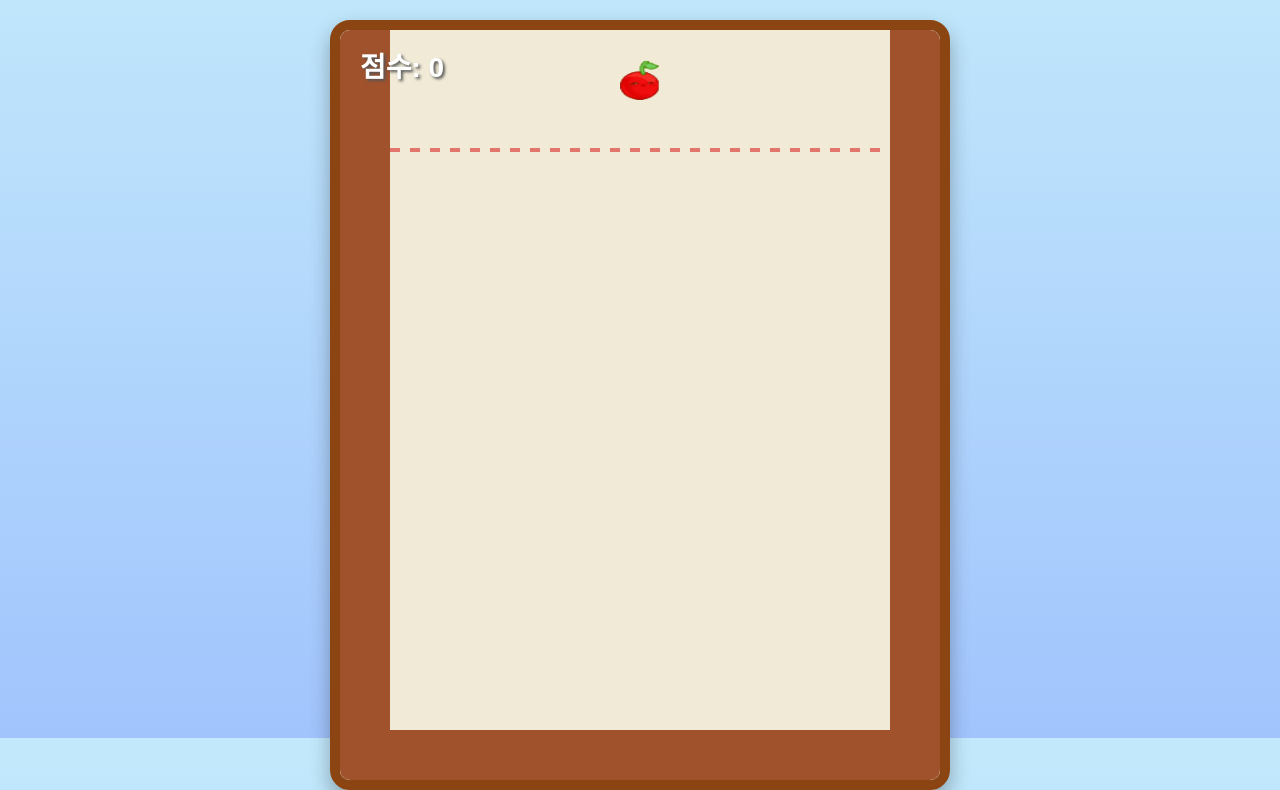
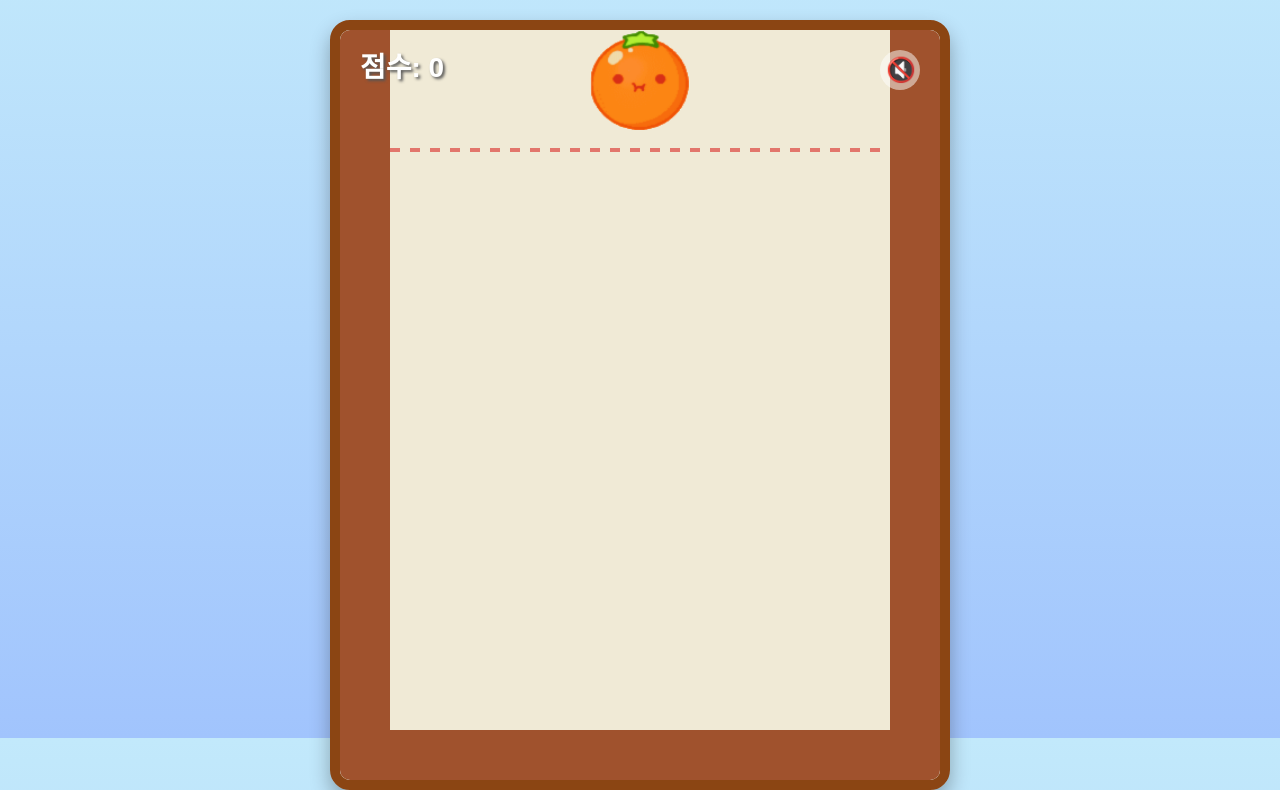
Before and after one commit to yeo-nacho/watermelon, a plain HTML site: page index.html in a window 1280 px wide. Shown: the part 62-852 px from the top of the page. Drawn offline with nearby package versions, Linux system fonts and the light colour scheme; a web font is replaced by a local one.

Commit message:
BGM Support

```diff
--- a/index.html
+++ b/index.html
@@ -3,209 +3,221 @@
 <head>
     <meta charset="UTF-8">
     <meta name="viewport" content="width=device-width, initial-scale=1.0">
-    <title>수박 게임 - 과일 이미지 버전</title>
+    <!-- 1. 브라우저 탭 제목 수정 -->
+    <title>연아의 수박게임</title>
     <link rel="preconnect" href="https://fonts.googleapis.com">
     <link rel="preconnect" href="https://fonts.gstatic.com" crossorigin>
     <link href="https://fonts.googleapis.com/css2?family=Mooli&display=swap" rel="stylesheet">
     <style>
-        body { display: flex; justify-content: center; align-items: center; flex-direction: column; height: 100vh; margin: 0; background: linear-gradient(to top, #a1c4fd 0%, #c2e9fb 100%); font-family: 'Mooli', sans-serif; }
+        body { display: flex; justify-content: center; align-items: center; flex-direction: column; height: 100vh; margin: 0; background: linear-gradient(to top, #a1c4fd 0%, #c2e9fb 100%); font-family: 'Mooli', sans-serif; overflow: hidden; }
         h1 { font-size: 3em; color: #fff; text-shadow: 2px 2px 4px rgba(0,0,0,0.3); }
-        #game-container { position: relative; border: 10px solid #8B4513; border-radius: 20px; box-shadow: 0 10px 20px rgba(0,0,0,0.3); cursor: pointer; }
+        #game-container { position: relative; border: 10px solid #8B4513; border-radius: 20px; box-shadow: 0 10px 20px rgba(0,0,0,0.3); }
         canvas { border-radius: 10px; display: block; }
         #score { position: absolute; top: 15px; left: 20px; font-size: 28px; font-weight: bold; color: #fff; text-shadow: 2px 2px 3px #555; z-index: 10; }
-        #game-over-text { position: absolute; top: 50%; left: 50%; transform: translate(-50%, -50%); display: none; font-size: 48px; font-weight: bold; color: white; background-color: rgba(212, 2, 2, 0.75); padding: 20px 40px; border-radius: 15px; text-align: center; pointer-events: none; }
+        #mute-button { position: absolute; top: 20px; right: 20px; width: 40px; height: 40px; font-size: 24px; background: rgba(255, 255, 255, 0.5); border: none; border-radius: 50%; cursor: pointer; z-index: 10; transition: background-color 0.2s; }
+        #mute-button:hover { background: rgba(255, 255, 255, 0.8); }
+        #game-over-screen { position: absolute; top: 0; left: 0; width: 100%; height: 100%; background-color: rgba(0, 0, 0, 0.5); display: none; justify-content: center; align-items: center; flex-direction: column; z-index: 15; }
+        #game-over-text { font-size: 48px; font-weight: bold; color: white; margin-bottom: 20px; }
+        #restart-button { padding: 15px 30px; font-size: 24px; font-family: 'Mooli', sans-serif; font-weight: bold; color: #4B0082; background-color: #fff; border: 3px solid #ddd; border-radius: 10px; cursor: pointer; transition: background-color 0.2s, transform 0.2s; }
+        #restart-button:hover { background-color: #f0f0f0; transform: scale(1.05); }
     </style>
 </head>
 <body>
-    <h1>수박 게임</h1>
+    <audio id="bgm" loop src="music/bgm.mp3"></audio>
+
+    <!-- 2. 화면 제목 수정 -->
+    <h1>연아의 수박게임</h1>
     <div id="game-container">
         <canvas id="game-canvas"></canvas>
         <div id="score">점수: 0</div>
-        <div id="game-over-text">게임 오버<br><small style="font-size: 20px;">F5를 눌러 다시 시작</small></div>
+        <button id="mute-button">🔇</button>
+        <div id="game-over-screen">
+            <div id="game-over-text">게임 오버</div>
+            <button id="restart-button">다시 시작하기</button>
+        </div>
     </div>
 
     <script src="https://cdnjs.cloudflare.com/ajax/libs/matter-js/0.19.0/matter.min.js"></script>
+    <script>
+        // --------------------------------------------------
+        // 1. 상수 선언
+        // --------------------------------------------------
+        const { Engine, Render, Runner, World, Bodies, Body, Events, Composite, Sleeping } = Matter;
+        const WIDTH = 600, HEIGHT = 750, WALL_THICKNESS = 50, GAME_OVER_LINE = 120;
+        const DROP_SOUND_URL = 'music/drop.mp3';
+        const MERGE_SOUND_URL = 'music/pop.mp3';
+        const FRUITS_DATA = [
+            { level: 0, radius: 20, score: 1, imgSrc: 'img/00_cherry.png' }, { level: 1, radius: 25, score: 3, imgSrc: 'img/01_strawberry.png' }, { level: 2, radius: 35, score: 6, imgSrc: 'img/02_grape.png' }, { level: 3, radius: 40, score: 10, imgSrc: 'img/03_gyool.png' }, { level: 4, radius: 50, score: 15, imgSrc: 'img/04_orange.png' }, { level: 5, radius: 60, score: 21, imgSrc: 'img/05_apple.png' }, { level: 6, radius: 70, score: 28, imgSrc: 'img/06_pear.png' }, { level: 7, radius: 80, score: 36, imgSrc: 'img/07_peach.png' }, { level: 8, radius: 90, score: 45, imgSrc: 'img/08_pineapple.png' }, { level: 9, radius: 100, score: 55, imgSrc: 'img/09_melon.png' }, { level: 10, radius: 110, score: 66, imgSrc: 'img/10_watermelon.png' },
+        ];
 
-    <script>
-        const { Engine, Render, Runner, World, Bodies, Body, Events, Composite, Sleeping } = Matter;
+        // --------------------------------------------------
+        // 2. 게임 클래스 정의
+        // --------------------------------------------------
+        class SuikaGame {
+            constructor() {
+                // DOM 요소 가져오기
+                this.canvas = document.getElementById('game-canvas');
+                this.scoreElement = document.getElementById('score');
+                this.gameOverScreen = document.getElementById('game-over-screen');
+                this.restartButton = document.getElementById('restart-button');
+                this.bgm = document.getElementById('bgm');
+                this.muteButton = document.getElementById('mute-button');
 
-        const WIDTH = 600;
-        const HEIGHT = 750;
-        const WALL_THICKNESS = 50;
-        const GAME_OVER_LINE = 120;
-        const FPS = 60;
-        const GAME_OVER_DELAY = FPS * 1.5;
+                // 게임 상태 초기화
+                this.engine = null;
+                this.world = null;
+                this.render = null;
+                this.runner = null;
+                this.score = 0;
+                this.currentFruit = null;
+                this.disableAction = false;
+                this.gameOver = false;
+                this.isMusicStarted = false;
+                this.loadedImages = [];
+            }
 
-        // ====== [수정됨] imgSrc 속성에 각 과일의 이미지 주소를 추가합니다 ======
-        const FRUITS_DATA = [
-            { level: 0, radius: 20, score: 1, imgSrc:    'img/00_cherry.png' },
-            { level: 1, radius: 25, score: 3, imgSrc:    'img/01_strawberry.png' },
-            { level: 2, radius: 35, score: 6, imgSrc:    'img/02_grape.png' },
-            { level: 3, radius: 40, score: 10, imgSrc:   'img/03_gyool.png' },
-            { level: 4, radius: 50, score: 15, imgSrc:   'img/04_orange.png' },
-            { level: 5, radius: 60, score: 21, imgSrc:   'img/05_apple.png' },
-            { level: 6, radius: 70, score: 28, imgSrc:   'img/06_pear.png' },
-            { level: 7, radius: 80, score: 36, imgSrc:   'img/07_peach.png' },
-            { level: 8, radius: 90, score: 45, imgSrc:   'img/08_pineapple.png' },
-            { level: 9, radius: 100, score: 55, imgSrc:  'img/09_melon.png' },
-            { level: 10, radius: 110, score: 66, imgSrc: 'img/10_watermelon.png' },
-        ];
-        const MAX_FRUIT_LEVEL = FRUITS_DATA.length - 1;
-
-        let engine, world, render, runner;
-        let score = 0;
-        let currentFruit = null;
-        let disableAction = false;
-        let gameOver = false;
-
-        // ====== [새로 추가됨] 불러온 이미지 객체를 저장할 배열 ======
-        const loadedImages = [];
-
-        const canvas = document.getElementById('game-canvas');
-        const scoreElement = document.getElementById('score');
-        const gameOverElement = document.getElementById('game-over-text');
-
-        function init() {
-            // ====== [새로 추가됨] 게임 시작 전 모든 이미지를 미리 불러옵니다 ======
+            // 게임 초기화 (이미지 로딩)
+            init() {
                 let loadedCount = 0;
                 FRUITS_DATA.forEach((fruit, index) => {
                     const img = new Image();
                     img.src = fruit.imgSrc;
                     img.onload = () => {
                         loadedCount++;
-                    // 모든 이미지가 로드되면 게임을 시작
-                    if (loadedCount === FRUITS_DATA.length) {
-                        startGame();
-                    }
+                        if (loadedCount === FRUITS_DATA.length) this._startGame();
                     };
-                loadedImages[index] = img;
+                    img.onerror = () => {
+                        console.error(`이미지 로딩 실패: ${fruit.imgSrc}`);
+                        loadedCount++;
+                        if (loadedCount === FRUITS_DATA.length) this._startGame();
+                    };
+                    this.loadedImages[index] = img;
                 });
             }
 
-        function startGame() {
-            engine = Engine.create();
-            world = engine.world;
-            render = Render.create({
-                canvas: canvas,
-                engine: engine,
-                options: { width: WIDTH, height: HEIGHT, wireframes: false, background: '#F0EAD6' }
-            });
+            // 실제 게임 시작 설정
+            _startGame() {
+                this.engine = Engine.create();
+                this.world = this.engine.world;
+                this.render = Render.create({ canvas: this.canvas, engine: this.engine, options: { width: WIDTH, height: HEIGHT, wireframes: false, background: '#F0EAD6' } });
+                this.runner = Runner.create();
+
                 const wallOptions = { isStatic: true, render: { fillStyle: '#A0522D' } };
-            const ground = Bodies.rectangle(WIDTH / 2, HEIGHT - WALL_THICKNESS / 2, WIDTH, WALL_THICKNESS, wallOptions);
-            const leftWall = Bodies.rectangle(WALL_THICKNESS / 2, HEIGHT / 2, WALL_THICKNESS, HEIGHT, wallOptions);
-            const rightWall = Bodies.rectangle(WIDTH - WALL_THICKNESS / 2, HEIGHT / 2, WALL_THICKNESS, HEIGHT, wallOptions);
-            World.add(world, [ground, leftWall, rightWall]);
+                World.add(this.world, [
+                    Bodies.rectangle(WIDTH / 2, HEIGHT - WALL_THICKNESS / 2, WIDTH, WALL_THICKNESS, wallOptions),
+                    Bodies.rectangle(WALL_THICKNESS / 2, HEIGHT / 2, WALL_THICKNESS, HEIGHT, wallOptions),
+                    Bodies.rectangle(WIDTH - WALL_THICKNESS / 2, HEIGHT / 2, WALL_THICKNESS, HEIGHT, wallOptions),
+                ]);
 
-            runner = Runner.create();
-            Render.run(render);
-            Runner.run(runner, engine);
+                Render.run(this.render);
+                Runner.run(this.runner, this.engine);
 
-            addNewIndicatorFruit();
-            addEventListeners();
+                this._addEventListeners();
+                this._addNewIndicatorFruit();
             }
 
-        function createFruitBody(x, y, level, isSleeping) {
-            const fruitData = FRUITS_DATA[level];
-            return Bodies.circle(x, y, fruitData.radius, {
-                isSleeping: isSleeping,
-                label: isSleeping ? 'fruit_indicator' : 'fruit',
-                level: level,
-                restitution: 0.2,
-                friction: 0.5,
-                // Matter.js의 기본 렌더링은 사용하지 않음
-                render: { visible: false }
-            });
+            // 게임 재시작
+            _restartGame() {
+                Runner.stop(this.runner);
+                Render.stop(this.render);
+                World.clear(this.world);
+                Engine.clear(this.engine);
+
+                this.score = 0;
+                this.gameOver = false;
+                this.disableAction = false;
+                this.currentFruit = null;
+
+                this._updateScore();
+                this.gameOverScreen.style.display = 'none';
+
+                this._startGame();
             }
 
-        function addNewIndicatorFruit() {
-            const level = Math.floor(Math.random() * 5);
-            currentFruit = createFruitBody(WIDTH / 2, 50, level, true);
-            World.add(world, currentFruit);
+            // 모든 이벤트 리스너 통합 관리
+            _addEventListeners() {
+                this.restartButton.onclick = () => this._restartGame();
+                this.muteButton.onclick = () => {
+                    this.bgm.muted = !this.bgm.muted;
+                    this.muteButton.textContent = this.bgm.muted ? '🔇' : '🎵';
+                };
+
+                this.canvas.onclick = () => { if (!this.gameOver) this._dropCurrentFruit(); };
+                this.canvas.onmousemove = (event) => {
+                    if (!this.currentFruit || !this.currentFruit.isSleeping || this.gameOver) return;
+                    const bounds = this.canvas.getBoundingClientRect();
+                    const fruitData = FRUITS_DATA[this.currentFruit.level];
+                    const newX = Math.max(
+                        WALL_THICKNESS + fruitData.radius,
+                        Math.min(event.clientX - bounds.left, WIDTH - WALL_THICKNESS - fruitData.radius)
+                    );
+                    Body.setPosition(this.currentFruit, { x: newX, y: this.currentFruit.position.y });
+                };
+
+                Events.on(this.engine, 'collisionStart', (event) => this._handleCollision(event));
+                Events.on(this.engine, 'beforeUpdate', () => this._checkGameOver());
+                Events.on(this.render, 'afterRender', () => this._drawCustomElements());
             }
 
-        function dropCurrentFruit() {
-            if (!currentFruit || disableAction) return;
-            disableAction = true;
-            Sleeping.set(currentFruit, false);
-            currentFruit.label = 'fruit';
-            currentFruit = null;
-            setTimeout(() => {
-                addNewIndicatorFruit();
-                disableAction = false;
-            }, 600);
-        }
-
-        function addEventListeners() {
-            canvas.addEventListener('click', () => { if (!gameOver) dropCurrentFruit(); });
-            canvas.addEventListener('mousemove', (event) => {
-                if (!currentFruit || !currentFruit.isSleeping || gameOver) return;
-                const bounds = canvas.getBoundingClientRect();
-                const mouseX = event.clientX - bounds.left;
-                const fruitData = FRUITS_DATA[currentFruit.level];
-                const newX = Math.max(WALL_THICKNESS + fruitData.radius, Math.min(mouseX, WIDTH - WALL_THICKNESS - fruitData.radius));
-                Body.setPosition(currentFruit, { x: newX, y: currentFruit.position.y });
-            });
-
-            Events.on(engine, 'collisionStart', (event) => {
+            // 충돌 처리
+            _handleCollision(event) {
                 event.pairs.forEach((pair) => {
                     const { bodyA, bodyB } = pair;
                     if (bodyA.label === 'fruit' && bodyB.label === 'fruit' && bodyA.level === bodyB.level) {
                         const currentLevel = bodyA.level;
-                        if (currentLevel >= MAX_FRUIT_LEVEL) return;
-                        if (world.bodies.includes(bodyA) && world.bodies.includes(bodyB)) {
+                        if (currentLevel >= FRUITS_DATA.length - 1 || !this.world.bodies.includes(bodyA) || !this.world.bodies.includes(bodyB)) return;
+
+                        this._playSoundEffect(MERGE_SOUND_URL);
+
                         const midX = (bodyA.position.x + bodyB.position.x) / 2;
                         const midY = (bodyA.position.y + bodyB.position.y) / 2;
-                            World.remove(world, [bodyA, bodyB]);
-                            score += FRUITS_DATA[currentLevel].score;
-                            updateScore();
-                            const nextLevel = currentLevel + 1;
+                        World.remove(this.world, [bodyA, bodyB]);
+
+                        this.score += FRUITS_DATA[currentLevel].score;
+                        this._updateScore();
+
                         setTimeout(() => {
-                                const newFruit = createFruitBody(midX, midY, nextLevel, false);
-                                World.add(world, newFruit);
+                            const newFruit = this._createFruitBody(midX, midY, currentLevel + 1, false);
+                            World.add(this.world, newFruit);
                         }, 50);
+                    }
+                });
+            }
+
+            // 게임 오버 체크
+            _checkGameOver() {
+                if (this.gameOver) return;
+                for (const body of Composite.allBodies(this.world)) {
+                    if (body.label === 'fruit' && body.position.y - body.circleRadius < GAME_OVER_LINE) {
+                        body.framesAboveLine = (body.framesAboveLine || 0) + 1;
+                        if (body.framesAboveLine > 60 * 1.5) {
+                            this._endGame();
+                            return;
+                        }
+                    } else if (body.framesAboveLine) {
+                        body.framesAboveLine = 0;
+                    }
+                }
+            }
+
+            // 이미지, 라인 등 직접 그리기
+            _drawCustomElements() {
+                const context = this.render.context;
+                Composite.allBodies(this.world).forEach(body => {
+                    if (body.label.startsWith('fruit')) {
+                        const img = this.loadedImages[body.level];
+                        if (img && img.complete) {
+                            const { x, y } = body.position;
+                            const angle = body.angle;
+                            const radius = body.circleRadius;
+                            context.save();
+                            context.translate(x, y);
+                            context.rotate(angle);
+                            context.drawImage(img, -radius, -radius, radius * 2, radius * 2);
+                            context.restore();
                         }
                     }
                 });
-            });
-
-            Events.on(engine, 'beforeUpdate', (event) => {
-                if (gameOver) return;
-                for (const body of Composite.allBodies(world)) {
-                    if (body.label === 'fruit') {
-                        if (body.position.y - body.circleRadius < GAME_OVER_LINE) {
-                            body.framesAboveLine = (body.framesAboveLine || 0) + 1;
-                        } else {
-                            body.framesAboveLine = 0;
-                        }
-                        if (body.framesAboveLine > GAME_OVER_DELAY) {
-                            endGame();
-                            break;
-                        }
-                    }
-                }
-            });
-
-            // ====== [수정됨] 렌더링 로직 전체를 이미지 그리기로 변경 ======
-            Events.on(render, 'afterRender', () => {
-                const context = render.context;
-
-                // 모든 물리 객체(과일)를 순회하며 이미지 그리기
-                Composite.allBodies(world).forEach(body => {
-                    if (body.label.startsWith('fruit')) {
-                        const img = loadedImages[body.level];
-                        const { x, y } = body.position;
-                        const angle = body.angle;
-                        const radius = body.circleRadius;
-
-                        context.save(); // 현재 캔버스 상태 저장
-                        context.translate(x, y); // 캔버스의 원점을 과일의 중심으로 이동
-                        context.rotate(angle); // 과일의 회전 각도만큼 캔버스 회전
-                        context.drawImage(img, -radius, -radius, radius * 2, radius * 2); // 과일 이미지 그리기
-                        context.restore(); // 캔버스 상태를 원래대로 복원
-                    }
-                });
-
-                // 게임 오버 라인 그리기
                 context.beginPath();
                 context.moveTo(WALL_THICKNESS, GAME_OVER_LINE);
                 context.lineTo(WIDTH - WALL_THICKNESS, GAME_OVER_LINE);
@@ -214,20 +226,79 @@
                 context.setLineDash([10, 10]);
                 context.stroke();
                 context.setLineDash([]);
+            }
+
+            // 과일 몸체 생성
+            _createFruitBody(x, y, level, isSleeping) {
+                const fruitData = FRUITS_DATA[level];
+                return Bodies.circle(x, y, fruitData.radius, {
+                    isSleeping,
+                    label: isSleeping ? 'fruit_indicator' : 'fruit',
+                    level,
+                    restitution: 0.2,
+                    friction: 0.5,
+                    render: { visible: false }
                 });
             }
 
-        function updateScore() { scoreElement.innerText = `점수: ${score}`; }
-        function endGame() {
-            if (gameOver) return;
-            gameOver = true;
-            gameOverElement.style.display = 'block';
-            Runner.stop(runner);
-            Render.stop(render);
+            // 다음 과일 준비
+            _addNewIndicatorFruit() {
+                const level = Math.floor(Math.random() * 5);
+                this.currentFruit = this._createFruitBody(WIDTH / 2, 50, level, true);
+                World.add(this.world, this.currentFruit);
             }
 
-        // 게임 시작
-        window.onload = init;
+            // 과일 떨어뜨리기
+            _dropCurrentFruit() {
+                if (!this.currentFruit || this.disableAction) return;
+
+                if (!this.isMusicStarted) {
+                    this.bgm.volume = 0.2;
+                    this.bgm.play().catch(e => console.error("BGM 재생 실패", e));
+                    this.isMusicStarted = true;
+                    this.muteButton.textContent = '🎵';
+                }
+
+                this._playSoundEffect(DROP_SOUND_URL);
+
+                this.disableAction = true;
+                Sleeping.set(this.currentFruit, false);
+                this.currentFruit.label = 'fruit';
+                this.currentFruit = null;
+                setTimeout(() => {
+                    this._addNewIndicatorFruit();
+                    this.disableAction = false;
+                }, 600);
+            }
+
+            // 효과음 재생
+            _playSoundEffect(url) {
+                const sound = new Audio(url);
+                sound.volume = 0.4;
+                sound.play().catch(e => console.error("효과음 재생 실패", e));
+            }
+
+            // 점수 업데이트
+            _updateScore() {
+                this.scoreElement.innerText = `점수: ${this.score}`;
+            }
+
+            // 게임 종료 처리
+            _endGame() {
+                if (this.gameOver) return;
+                this.gameOver = true;
+                this.gameOverScreen.style.display = 'flex';
+                Runner.stop(this.runner);
+            }
+        }
+
+        // --------------------------------------------------
+        // 3. 게임 인스턴스 생성 및 시작
+        // --------------------------------------------------
+        window.onload = () => {
+            const game = new SuikaGame();
+            game.init();
+        };
     </script>
 </body>
 </html>
```
Also changed, not shown: 3 other files. Lines whose indentation alone changed are shown as unchanged.
